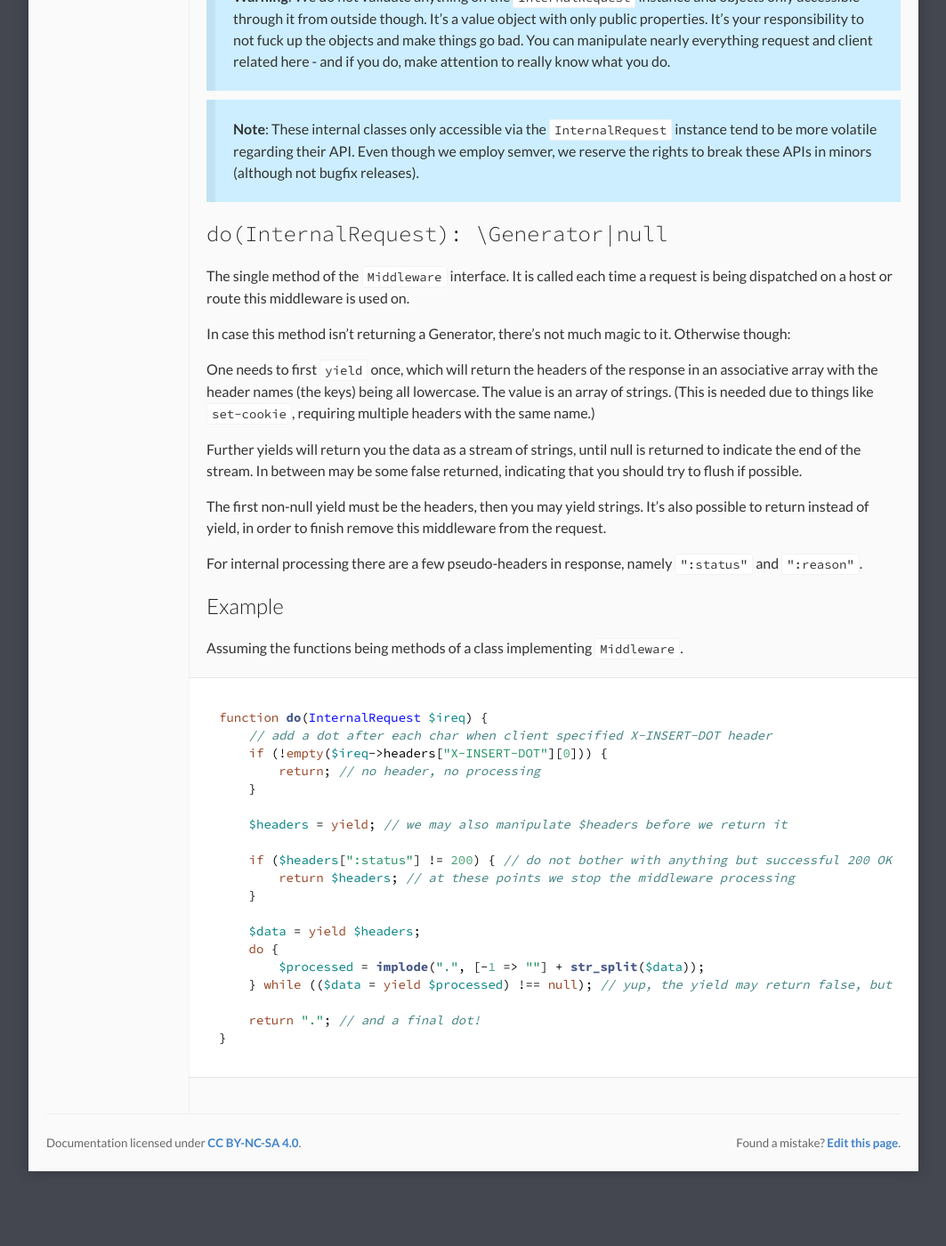
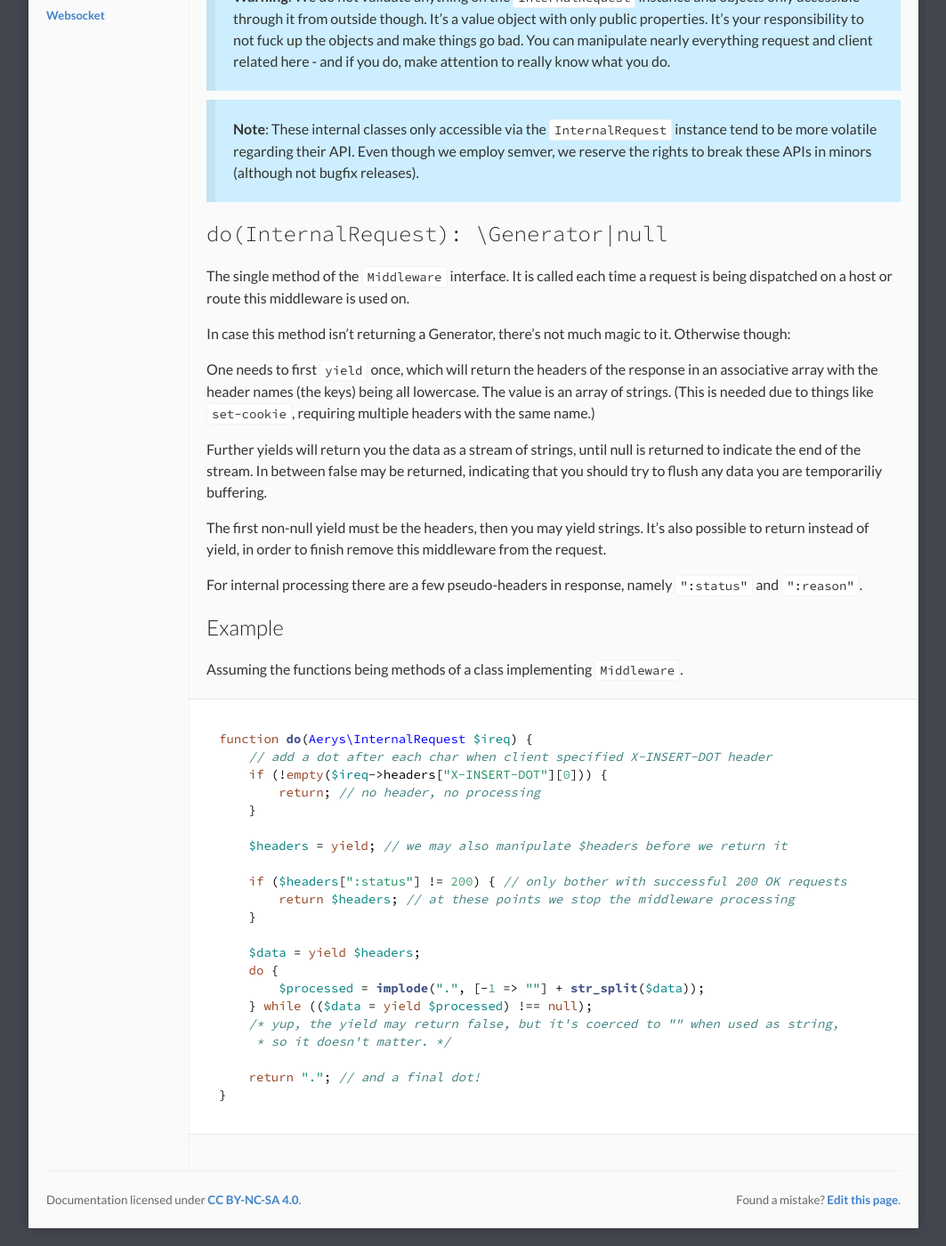
Before and after one commit to amphp/amphp.github.io, a Jekyll site: the page built from docs/aerys/middleware.md, in a window 1280 px wide and 1400 px high, scrolled down 556 px. Shown: the whole window at 89% size, without its empty margins (108-1171 px from the left). Built offline with Jekyll 4.4.1, drawn with Linux system fonts in a browser that asks for light colours; nearby versions of some CDN libraries; before the commit the page ends 1892 px from its top, so only the background shows below that; some of the changed text lies outside the part shown.

````diff
--- a/docs/aerys/middleware.md
+++ b/docs/aerys/middleware.md
@@ -22,7 +22,7 @@ In case this method isn't returning a Generator, there's not much magic to it. O
 
 One needs to first `yield` once, which will return the headers of the response in an associative array with the header names (the keys) being all lowercase. The value is an array of strings. (This is needed due to things like `set-cookie`, requiring multiple headers with the same name.)
 
-Further yields will return you the data as a stream of strings, until null is returned to indicate the end of the stream. In between may be some false returned, indicating that you should try to flush if possible.
+Further yields will return you the data as a stream of strings, until null is returned to indicate the end of the stream. In between false may be returned, indicating that you should try to flush any data you are temporariliy buffering.
 
 The first non-null yield must be the headers, then you may yield strings. It's also possible to return instead of yield, in order to finish remove this middleware from the request.
 
@@ -33,7 +33,7 @@ For internal processing there are a few pseudo-headers in response, namely `":st
 Assuming the functions being methods of a class implementing `Middleware`.
 
 ```php
-function do(InternalRequest $ireq) {
+function do(Aerys\InternalRequest $ireq) {
     // add a dot after each char when client specified X-INSERT-DOT header
     if (!empty($ireq->headers["X-INSERT-DOT"][0])) {
         return; // no header, no processing
@@ -41,14 +41,16 @@ function do(InternalRequest $ireq) {
 
     $headers = yield; // we may also manipulate $headers before we return it
 
-    if ($headers[":status"] != 200) { // do not bother with anything but successful 200 OK requests
+    if ($headers[":status"] != 200) { // only bother with successful 200 OK requests
         return $headers; // at these points we stop the middleware processing
     }
 
     $data = yield $headers;
     do {
         $processed = implode(".", [-1 => ""] + str_split($data));
-    } while (($data = yield $processed) !== null); // yup, the yield may return false, but it's coerced to "" when used as string, so it doesn't matter.
+    } while (($data = yield $processed) !== null);
+    /* yup, the yield may return false, but it's coerced to "" when used as string,
+     * so it doesn't matter. */
 
     return "."; // and a final dot!
 }
````
Also changed, not shown: docs/aerys/bootable.md (added, +32 -0 lines), docs/aerys/host.md (+1 -1 lines), docs/aerys/logger.md (added, +17 -0 lines), docs/aerys/logging.md (deleted, +0 -15 lines), docs/aerys/serverobserver.md (added, +35 -0 lines), docs/aerys/websocket.md (+6 -2 lines), Gemfile.lock.
